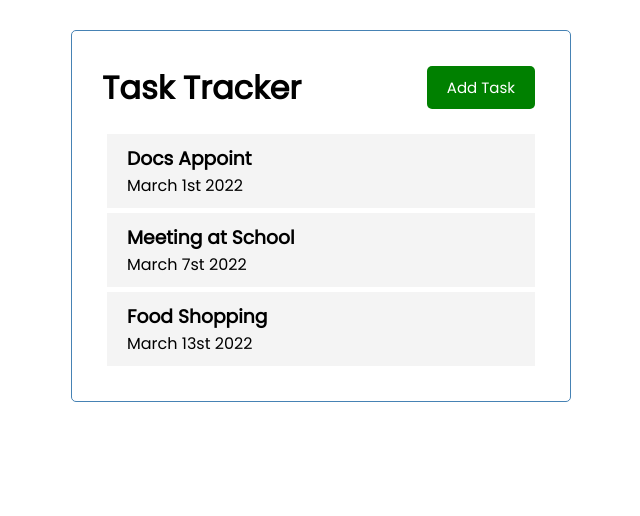
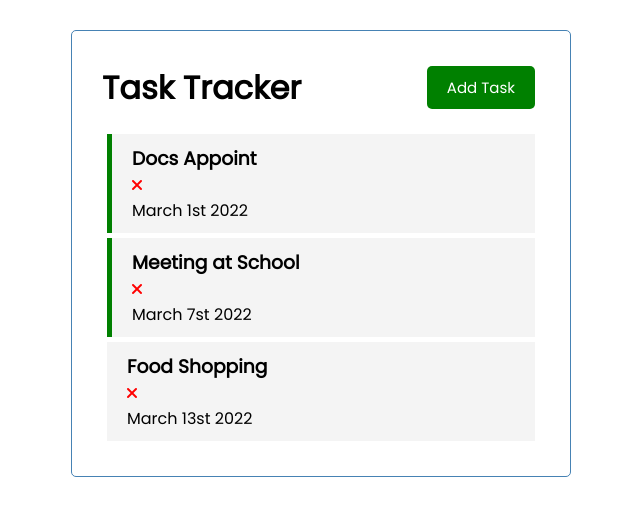
Before and after one commit to Joshj13/vue-crash-2022, a Vue app: page / in a window 1280 px wide. Shown: the top 516 px of the page, without its empty margins (319-959 px from the left). Built offline with nearby package versions, Linux system fonts and the light colour scheme.

Commit message:
added functions to buttons

```diff
--- a/public/index.html
+++ b/public/index.html
@@ -5,6 +5,7 @@
     <meta http-equiv="X-UA-Compatible" content="IE=edge">
     <meta name="viewport" content="width=device-width,initial-scale=1.0">
     <link rel="icon" href="<%= BASE_URL %>favicon.ico">
+    <link rel="stylesheet" href="https://cdnjs.cloudflare.com/ajax/libs/font-awesome/6.2.0/css/all.min.css" integrity="sha512-xh6O/CkQoPOWDdYTDqeRdPCVd1SpvCA9XXcUnZS2FmJNp1coAFzvtCN9BmamE+4aHK8yyUHUSCcJHgXloTyT2A==" crossorigin="anonymous" referrerpolicy="no-referrer" />
     <title><%= htmlWebpackPlugin.options.title %></title>
   </head>
   <body>
--- a/src/App.vue
+++ b/src/App.vue
@@ -1,7 +1,7 @@
 <template>
     <div class="container">
         <Header title = "Task Tracker" />
-        <Tasks :tasks="tasks"/>
+        <Tasks @delete-task="deleteTask" :tasks="tasks"/>
     </div>
 </template>
 
@@ -23,6 +23,13 @@ export default {
         tasks:[]
     }
   },
+  methods: {
+    deleteTask(id) {
+        if(confirm('Are you sure?')) {
+        this.tasks = this.tasks.filter((task) =>task.id !== id )
+        }
+    },
+  },
   created() {
     this.tasks= [
         {
@@ -41,7 +48,7 @@ export default {
         id: 3,
         text: 'Food Shopping',
         day:  'March 13st 2022',
-        reminder: true,
+        reminder: false,
         },
      ]
     }
--- a/src/components/Task.vue
+++ b/src/components/Task.vue
@@ -1,6 +1,7 @@
 <template>
-    <div class="task">
+    <div :class=" [task.reminder ? 'reminder': '', 'task']">
     <h3>{{task.text}}</h3>
+    <i @click="onDelete(task.id)" class="fas fa-times"></i>
     <p>{{task.day}}</p>
     </div>
 </template>
@@ -10,11 +11,20 @@ export default {
     name: 'Task',
     props: {
         task: Object
-    }
+    },
+    methods: {
+        onDelete(id) {
+           this.$emit('delete-task', id)
+        },
+    },
 }
 </script>
 
 <style scope>
+.fas {
+  color: red;
+}
+
 .task {
   background: #f4f4f4;
   margin: 5px;
--- a/src/components/Tasks.vue
+++ b/src/components/Tasks.vue
@@ -1,6 +1,6 @@
 <template>
     <div :key="task.id" v-for="task in tasks">
-      <Task :task="task"/>
+      <Task @delete-task="$emit('delete-task', task.id)" :task="task"/>
     </div>
 
 </template>
@@ -15,6 +15,7 @@
         },
         components: {
             Task,
-        }
+        },
+        emits:['delete-task'],
     }
 </script>
```
